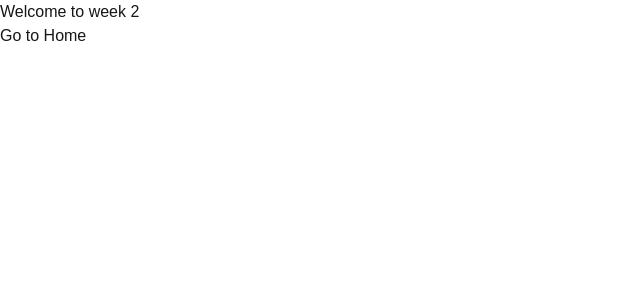
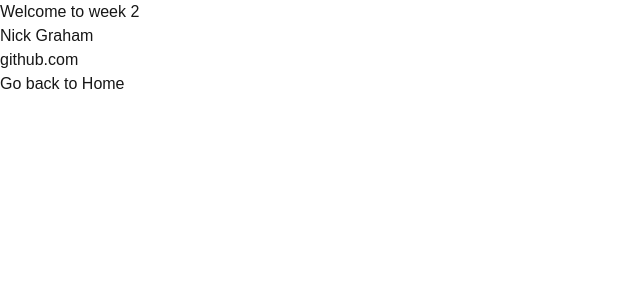
Before and after one commit to nsgraham98/cprg306-assignments, a Next.js app: page /week-2 in a window 1280 px wide. Shown: the top 300 px of the page, without its empty margins (0-640 px from the left). Built offline with nearby package versions, Linux system fonts and the light colour scheme.

Commit message:
week 2 finished 1.0

```diff
--- a/app/page.js
+++ b/app/page.js
@@ -4,8 +4,8 @@ import Link from "next/link";
 export default function Home() {
   return (
     <div>
-      <h1>My App Week-2</h1>
-      <p><Link href="/week-2">Go to Week 2</Link></p>
+      <h1>CPRG 306: Web Development 2 - Assignments</h1>
+      <Link href="/week-2">Week 2 Assignment</Link>
     </div>
   );
 }
--- a/app/week-2/page.js
+++ b/app/week-2/page.js
@@ -1,10 +1,12 @@
 import Link from "next/link";
+import Student_info from ".//student-info"
 
 export default function Page() {
     return (
       <main>
         <h1>Welcome to week 2</h1>
-        <p><Link href="/">Go to Home</Link></p>
+        <Student_info href=".//student-info">Go to Student Info</Student_info>
+        <Link href="/">Go back to Home</Link>
       </main>
     );
   }
--- a/app/week-2/student-info.js
+++ b/app/week-2/student-info.js
@@ -0,0 +1,10 @@
+import Link from "next/link";
+
+export default function Page() {
+    return (
+      <main>
+        <h1>Nick Graham</h1>
+        <Link href="https://github.com/nsgraham98/cprg306-assignments">github.com</Link>
+      </main>
+    );
+  }
```
